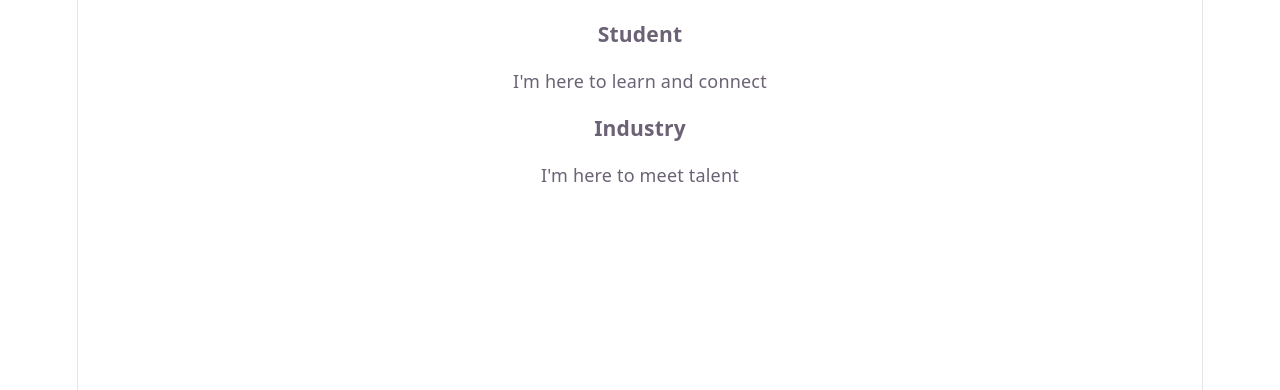
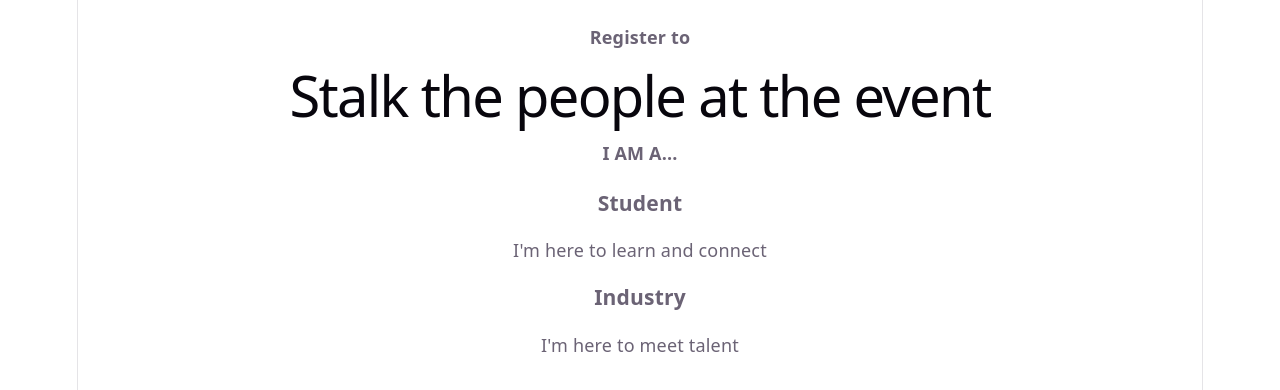
Before and after one commit to BAlmroth/mingel-event, a React (Vite) app: page / in a window 1280 px wide. Shown: the top 390 px of the page. Built offline with nearby package versions, Linux system fonts and the light colour scheme.

Commit message:
added base html for choose role, started css

```diff
--- a/src/App.jsx
+++ b/src/App.jsx
@@ -4,9 +4,24 @@ import { ChooseRole } from "./components/ChooseRole";
 function App() {
   return (
     <>
-      <ChooseRole title="Student" description="I'm here to learn and connect" />
+      <section className="roles">
+        <div className="roleInfo">
+          <h4>Register to</h4>
+          <h1>Stalk the people at the event</h1>
+          <h4>I AM A...</h4>
+        </div>
 
-      <ChooseRole title="Industry" description="I'm here to meet talent" />
+        <ChooseRole
+          title="Student"
+          description="I'm here to learn and connect"
+        />
+
+        <ChooseRole title="Industry" description="I'm here to meet talent" />
+      </section>
+
+      <section>
+        {/* create profile logic */}
+      </section>
     </>
   );
 }
--- /dev/null
+++ b/src/styles/ChooseRole.mosule.css
@@ -0,0 +1,3 @@
+.roles{
+
+}
```
